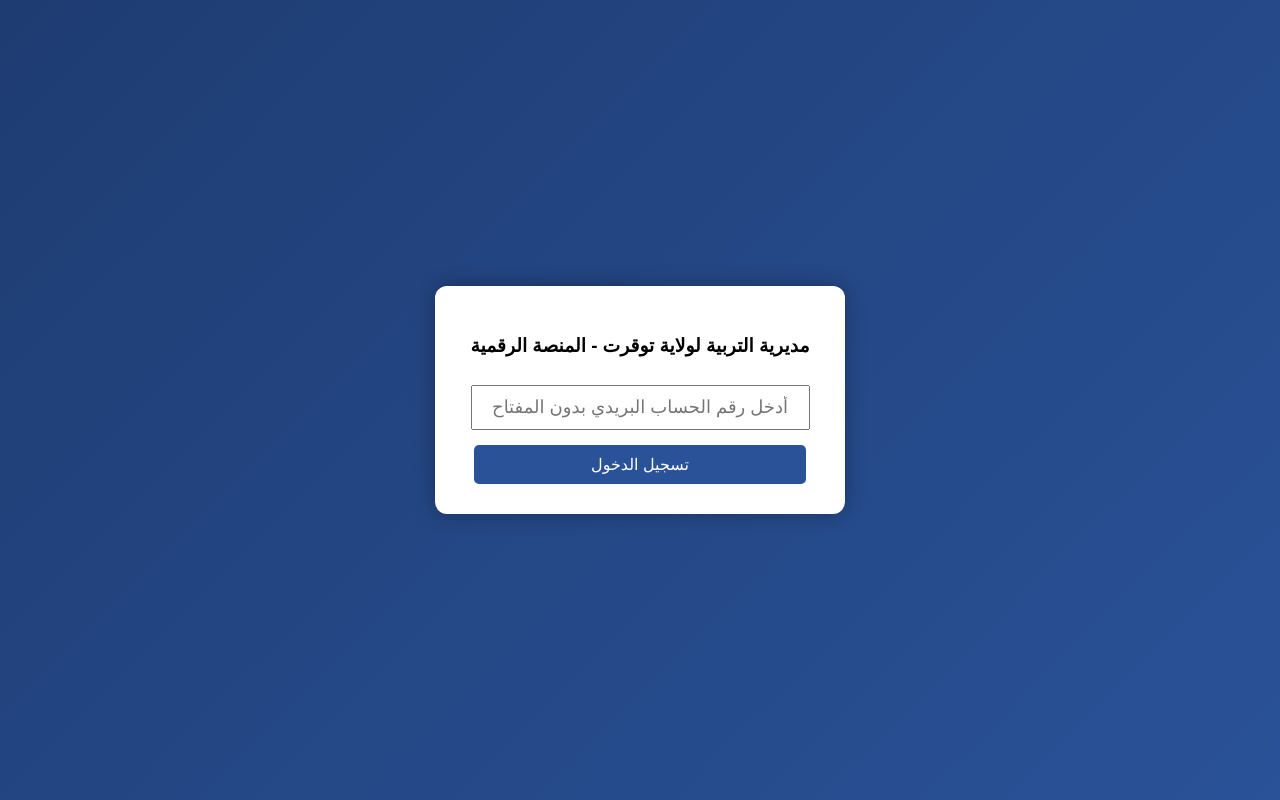
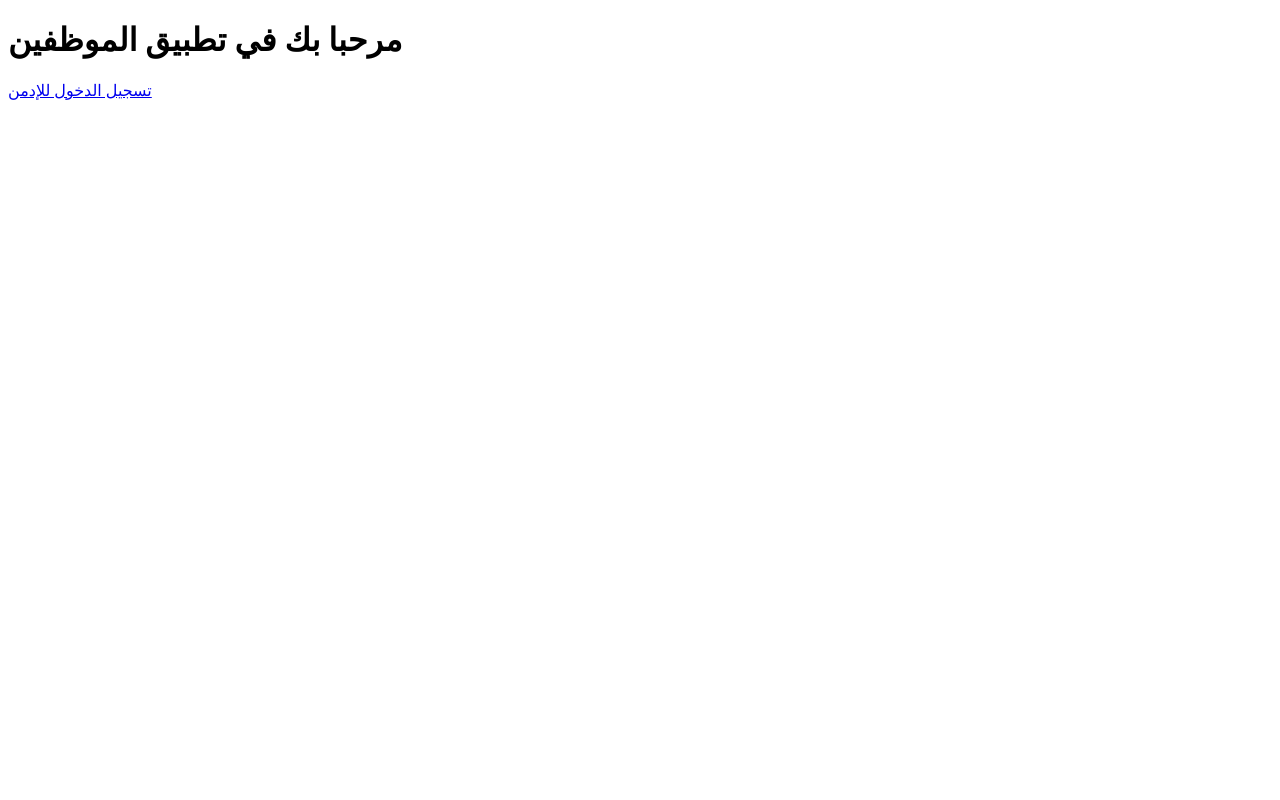
Before and after one commit to hocinebno3131-source/flask_app, a Flask app: page / in a window 1280 px wide. Run offline with Flask 3, Linux system fonts and the light colour scheme.

Commit message:
Update index.html

```diff
--- a/templates/index.html
+++ b/templates/index.html
@@ -1,61 +1,11 @@
 <!DOCTYPE html>
 <html lang="ar">
 <head>
-    <meta charset="UTF-8" />
-    <title>تسجيل الدخول</title>
-    <style>
-        body {
-            background: linear-gradient(135deg, #1e3c72, #2a5298);
-            height: 100vh;
-            margin: 0;
-            display: flex;
-            justify-content: center;
-            align-items: center;
-            font-family: Arial;
-        }
-        .card {
-            background: white;
-            width: 350px;
-            padding: 30px;
-            border-radius: 12px;
-            text-align: center;
-            box-shadow: 0 0 20px rgba(0,0,0,0.3);
-        }
-        input {
-            width: 90%;
-            padding: 10px;
-            margin-top: 10px;
-            font-size: 18px;
-            text-align: center;
-        }
-        button {
-            margin-top: 15px;
-            padding: 10px 20px;
-            background: #2a5298;
-            color: white;
-            border: none;
-            font-size: 16px;
-            cursor: pointer;
-            border-radius: 5px;
-            width: 95%;
-        }
-        .error {
-            color: red;
-            margin-top: 15px;
-            font-weight: bold;
-        }
-    </style>
+    <meta charset="UTF-8">
+    <title>الصفحة الرئيسية</title>
 </head>
 <body>
-<div class="card">
-    <h3>مديرية التربية لولاية توقرت - المنصة الرقمية</h3>
-    <form method="POST">
-        <input type="text" name="postal_id" placeholder="أدخل رقم الحساب البريدي بدون المفتاح" required />
-        <button type="submit">تسجيل الدخول</button>
-    </form>
-    {% if message %}
-        <div class="error">{{ message }}</div>
-    {% endif %}
-</div>
+    <h1>مرحبا بك في تطبيق الموظفين</h1>
+    <a href="/admin">تسجيل الدخول للإدمن</a>
 </body>
 </html>
```
